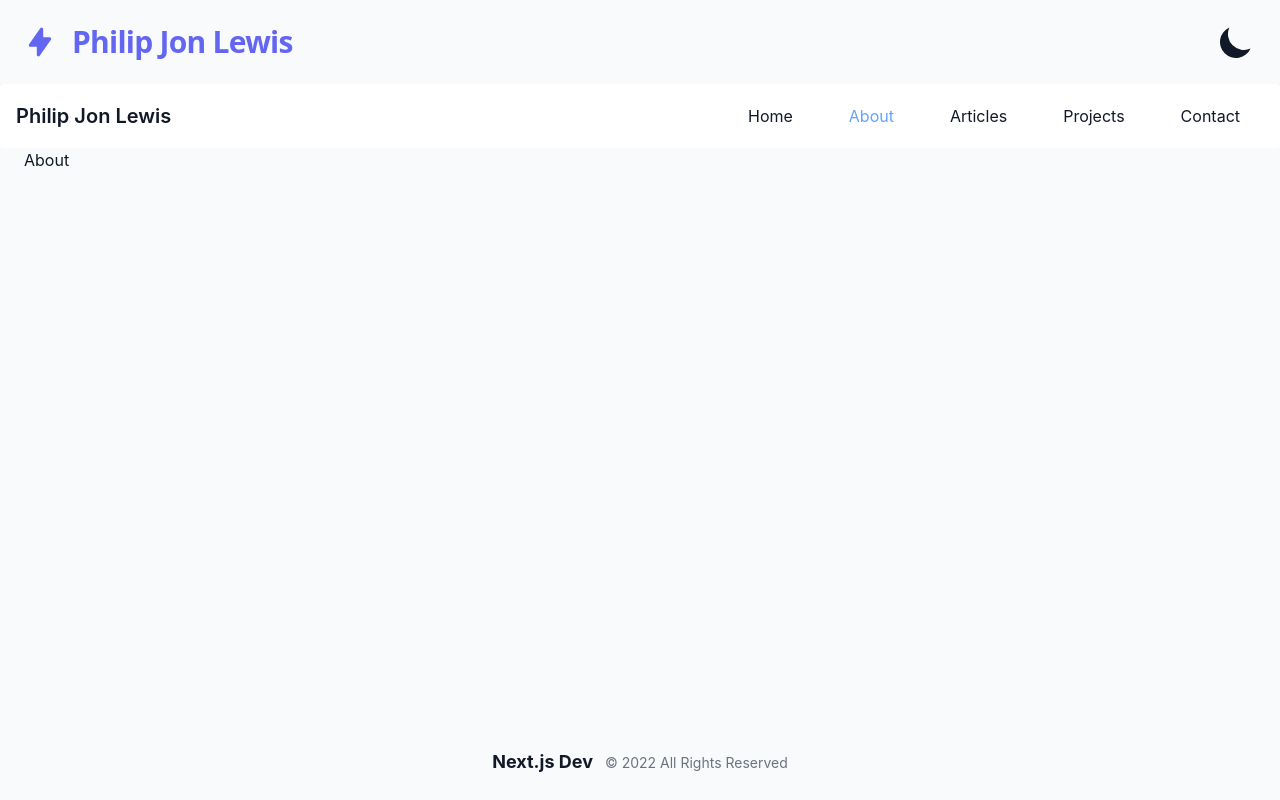
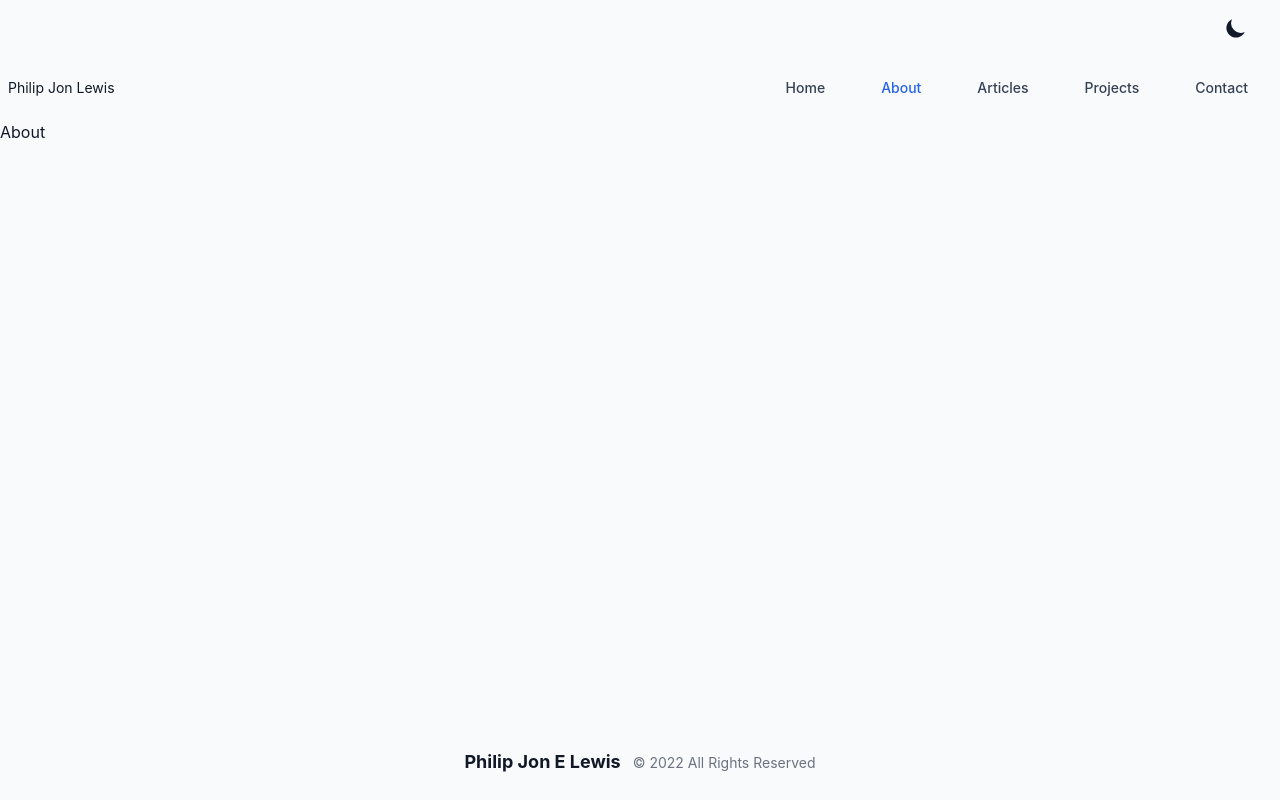
Before and after one commit to philipjonlewis/philipjonlewis.com, a Next.js app: page /about in a window 1280 px wide. Built offline with nearby package versions, Linux system fonts and the light colour scheme.

Commit message:
fixed dark mode and home page with rough notation

```diff
--- /dev/null
+++ b/components/branding/CustomCursor.tsx
@@ -0,0 +1,19 @@
+import React, { useEffect, useRef } from "react";
+// import styles from "./style.scss";
+
+const CustomCursor = () => {
+  const cursorRef = useRef(null) as any;
+
+  useEffect(() => {
+    document.addEventListener("mousemove", (event) => {
+      const { clientX, clientY } = event;
+      const mouseX = clientX - cursorRef.current.clientWidth / 2;
+      const mouseY = clientY - cursorRef.current.clientWidth / 2;
+      cursorRef.current.style.transform = `translate3d(${mouseX}px, ${mouseY}px, 0)`;
+    });
+  }, []);
+
+  return <div className="app-cursor" ref={cursorRef} />;
+};
+
+export default CustomCursor;
--- a/components/layouts/Layout.tsx
+++ b/components/layouts/Layout.tsx
@@ -4,22 +4,18 @@ import Navbar from "../navigation/Navbar";
 import Header from "../navigation/Header";
 import Head from "next/head";
 import { ThemeProvider } from "next-themes";
+import Meta from "./Meta";
+import CustomCursor from "../branding/CustomCursor";
 
 const Layout = ({ children }: { children: ReactNode }) => {
   return (
     <ThemeProvider enableSystem={true} attribute="class">
-      <Head>
-        <title>Nextjs-Dev Blog</title>
-        <link rel="icon" href="/favicon.ico" />
-      </Head>
-
-      <div className="min-h-screen lg:container mx-auto max-w-2xl flex flex-col">
-
+      <CustomCursor />
+      <Meta />
+      <div className="min-h-screen min-w-screen flex flex-col">
         <Header />
         <Navbar />
-        <main className="flex-grow container mx-auto px-4 sm:px-6">
-          {children}
-        </main>
+        <main className="flex-grow container">{children}</main>
 
         <Footer />
       </div>
--- /dev/null
+++ b/components/layouts/Meta.tsx
@@ -0,0 +1,23 @@
+import React from "react";
+import Head from "next/head";
+
+const Meta = ({ title, keywords, description }) => {
+  return (
+    <Head>
+      <meta name="viewport" content="width=device-width, initial-scale=1" />
+      <meta name="keywords" content={keywords} />
+      <meta name="description" content={description} />
+      <meta charSet="utf-8" />
+      <link rel="icon" href="/favicon.ico" />
+      <title>{title}</title>
+    </Head>
+  );
+};
+
+Meta.defaultProps = {
+  title: "Philip Lewis Portfolio",
+  keywords: "web development, programming",
+  description: "Software Developer & Engineer",
+};
+
+export default Meta;
--- a/components/navigation/Footer.tsx
+++ b/components/navigation/Footer.tsx
@@ -2,7 +2,11 @@ const Footer = () => {
   return (
     <footer className="px-4 sm:px-6 py-6 mt-24">
       <div className="text-center text-sm text-gray-500">
-        <span className="dark:text-gray-100 text-gray-900 font-bold text-lg mr-2"> Next.js Dev</span>   &copy; {new Date().getFullYear()}   All Rights Reserved
+        <span className="dark:text-gray-100 text-gray-900 font-bold text-lg mr-2">
+          {" "}
+          Philip Jon E Lewis
+        </span>{" "}
+        &copy; {new Date().getFullYear()} All Rights Reserved
       </div>
     </footer>
   );
--- a/components/navigation/Header.tsx
+++ b/components/navigation/Header.tsx
@@ -18,7 +18,7 @@ const Header = () => {
     if (currentTheme === "dark") {
       return (
         <SunIcon
-          className="w-10 h-10 text-yellow-500 "
+          className="w-10 h-6 text-yellow-500 ml-auto"
           role="button"
           onClick={() => setTheme("light")}
         />
@@ -26,7 +26,7 @@ const Header = () => {
     } else {
       return (
         <MoonIcon
-          className="w-10 h-10 text-gray-900 "
+          className="w-10 h-6 text-gray-900 ml-auto"
           role="button"
           onClick={() => setTheme("dark")}
         />
@@ -35,10 +35,9 @@ const Header = () => {
   };
 
   return (
-    <header className="h-15 shadow-sm dark:border-gray-700">
-      <div className="px-4 sm:px-6 py-4 flex justify-between items-center">
-        {/* Logo */}
-        <Logo />
+    <header className="h-14 ">
+      <div className="h-full px-4 sm:px-6 py-4 flex justify-between items-center">
+        {/* <Logo /> */}
 
         {renderThemeChanger()}
       </div>
--- a/components/navigation/Navbar.tsx
+++ b/components/navigation/Navbar.tsx
@@ -4,6 +4,7 @@ import styles from "./Navbar.module.scss";
 import Image from "next/image";
 import Head from "next/head";
 import { useRouter } from "next/router";
+import { motion } from "framer-motion";
 
 const Navbar = () => {
   const router = useRouter();
@@ -11,98 +12,96 @@ const Navbar = () => {
 
   console.log(router.pathname);
 
+  const list = {
+    visible: {
+      opacity: 1,
+      transition: {
+        when: "beforeChildren",
+        staggerChildren: 0.1,
+      },
+    },
+    hidden: {
+      opacity: 0,
+      transition: {
+        when: "afterChildren",
+      },
+    },
+  };
+
+  const item = {
+    visible: { opacity: 1, y: 0 },
+    hidden: { opacity: 0, y: -100 },
+  };
+
   return (
-    <nav className="bg-white border-gray-200 px-2 sm:px-4 h-16 rounded dark:bg-gray-800 flex">
+    <nav className=" px-2  h-16 rounded flex">
       <div className="container flex flex-wrap justify-between items-center mx-auto">
-        <a href="https://flowbite.com" className="flex items-center">
+        <Link href="/" className="flex items-center ">
           {/* <img src="/docs/images/logo.svg" className="mr-3 h-6 sm:h-9" alt="Flowbite Logo"> */}
-          <span className="self-center text-xl font-semibold whitespace-nowrap dark:text-white">
+          <span className="self-center text-sm font-normal whitespace-nowrap dark:text-white cursor-pointer">
             Philip Jon Lewis
           </span>
-        </a>
-        <button
-          data-collapse-toggle="mobile-menu"
-          type="button"
-          className="inline-flex items-center p-2 ml-3 text-sm text-gray-500 rounded-lg md:hidden hover:bg-gray-100 focus:outline-none focus:ring-2 focus:ring-gray-200 dark:text-gray-400 dark:hover:bg-gray-700 dark:focus:ring-gray-600"
-          aria-controls="mobile-menu"
-          aria-expanded="false"
+        </Link>
+
+        <motion.div
+          className="flex items-center justify-center h-full gap-2"
+          initial="hidden"
+          animate="visible"
+          variants={list}
         >
-          <span className="sr-only">Open main menu</span>
-          <svg
-            className="w-6 h-6"
-            fill="currentColor"
-            viewBox="0 0 20 20"
-            xmlns="http://www.w3.org/2000/svg"
-          >
-            <path
-              fillRule="evenodd"
-              d="M3 5a1 1 0 011-1h12a1 1 0 110 2H4a1 1 0 01-1-1zM3 10a1 1 0 011-1h12a1 1 0 110 2H4a1 1 0 01-1-1zM3 15a1 1 0 011-1h12a1 1 0 110 2H4a1 1 0 01-1-1z"
-              clipRule="evenodd"
-            ></path>
-          </svg>
-          <svg
-            className="hidden w-6 h-6"
-            fill="currentColor"
-            viewBox="0 0 20 20"
-            xmlns="http://www.w3.org/2000/svg"
-          >
-            <path
-              fillRule="evenodd"
-              d="M4.293 4.293a1 1 0 011.414 0L10 8.586l4.293-4.293a1 1 0 111.414 1.414L11.414 10l4.293 4.293a1 1 0 01-1.414 1.414L10 11.414l-4.293 4.293a1 1 0 01-1.414-1.414L8.586 10 4.293 5.707a1 1 0 010-1.414z"
-              clipRule="evenodd"
-            ></path>
-          </svg>
-        </button>
-
-        <div className="flex items-center justify-center h-full gap-2">
           <Link href="/">
-            <a
+            <motion.a
+              variants={item}
               className={router.pathname == "/" ? "active-navlink" : "nav-link"}
             >
               Home
-            </a>
+            </motion.a>
           </Link>
 
           <Link href="/about">
-            <a
+            <motion.a
+              variants={item}
               className={
                 router.pathname == "/about" ? "active-navlink" : "nav-link"
               }
             >
               About
-            </a>
+            </motion.a>
           </Link>
 
           <Link href="/articles">
-            <a
+            <motion.a
+              variants={item}
               className={
                 router.pathname == "/articles" ? "active-navlink" : "nav-link"
               }
             >
               Articles
-            </a>
+            </motion.a>
           </Link>
 
           <Link href="/projects">
-            <a
+            <motion.a
+              variants={item}
               className={
                 router.pathname == "/projects" ? "active-navlink" : "nav-link"
               }
             >
               Projects
-            </a>
+            </motion.a>
           </Link>
 
           <Link href="/contact">
-            <a
+            <motion.a
+              variants={item}
               className={
                 router.pathname == "/contact" ? "active-navlink" : "nav-link"
               }
             >
               Contact
-            </a>
+            </motion.a>
           </Link>
-        </div>
+        </motion.div>
       </div>
     </nav>
   );
--- a/package.json
+++ b/package.json
@@ -11,10 +11,12 @@
   },
   "dependencies": {
     "@heroicons/react": "^1.0.6",
+    "framer-motion": "^6.3.11",
     "next": "12.1.6",
     "next-themes": "^0.2.0",
     "react": "18.2.0",
-    "react-dom": "18.2.0"
+    "react-dom": "18.2.0",
+    "rough-notation": "^0.5.1"
   },
   "devDependencies": {
     "@types/node": "18.0.0",
--- a/styles/globals.scss
+++ b/styles/globals.scss
@@ -4,7 +4,7 @@
 
 @layer base {
   body {
-    @apply bg-gray-50 text-gray-900 dark:bg-black dark:text-gray-100;
+    @apply bg-gray-50 text-gray-900 dark:bg-dark-bg dark:text-gray-100;
     @apply min-h-screen;
   }
 
@@ -28,6 +28,7 @@ body {
 a {
   // color: inherit;
   text-decoration: none;
+  // background-color: #0f0f0f;
 }
 
 * {
@@ -35,7 +36,7 @@ a {
 }
 
 .nav-link {
-  @apply py-2 px-6 rounded-md hover:bg-slate-700;
+  @apply text-sm font-medium text-slate-700 dark:text-slate-50 py-3 px-6 rounded-md hover:bg-slate-50 dark:hover:bg-slate-700 cursor-pointer;
 }
 
 // .nav-link {
@@ -45,5 +46,27 @@ a {
 
 .active-navlink {
   @extend .nav-link;
-  @apply text-blue-400 dark:bg-gray-700;
+  @apply text-blue-600 dark:text-blue-400 dark:bg-slate-700;
 }
+
+// html,
+// body,
+// * {
+//   cursor: none;
+// }
+
+// .app-cursor {
+//   z-index: 1000;
+//   border-radius: 50%;
+//   width: 100px;
+//   height: 100px;
+//   border: 0.5px solid lightgray;
+//   pointer-events: none;
+//   overflow: hidden;
+//   transform: translate3d(0, 0, 0);
+//   position: fixed;
+
+//   // background-color: rgba($color: #157ab8, $alpha: 0.2);
+//   backdrop-filter: blur(2px);
+//   // backdrop-filter: invert(100%);
+// }
--- a/tailwind.config.js
+++ b/tailwind.config.js
@@ -6,7 +6,11 @@ module.exports = {
   ],
   darkMode: "class",
   theme: {
-    extend: {},
+    extend: {
+      colors: {
+        "dark-bg": "#0f0f0f",
+      },
+    },
     container: {
       center: true,
     },
```
Also changed, not shown: pages/index.tsx (+41 -12 lines), 1 other file (tests, documents, lock files or other folders).
